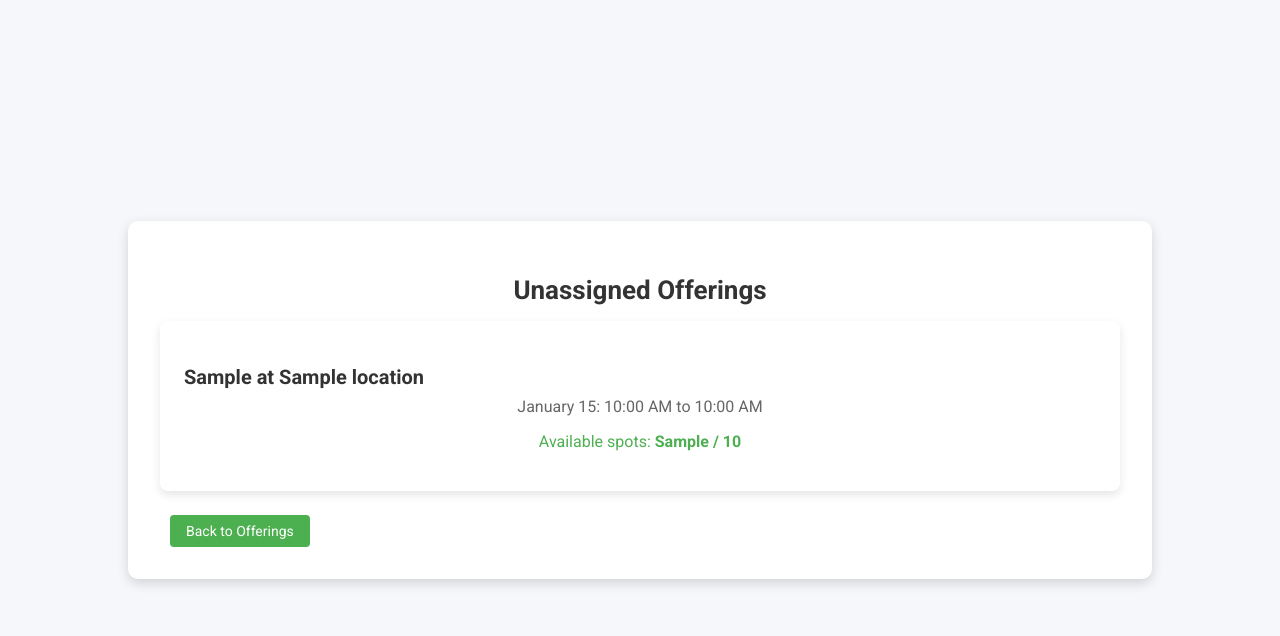
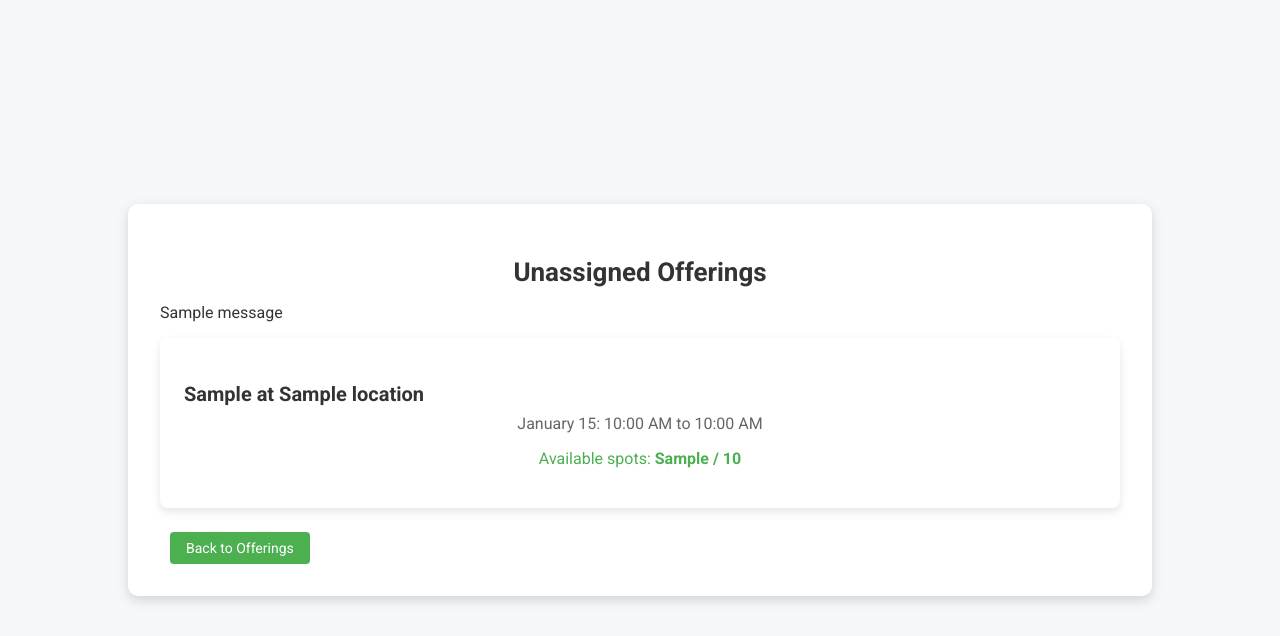
Before and after one commit to antoinemansour7/SOEN342, a Flask app: template templates/unassigned_offerings.html in a window 1280 px wide. Shown: the top 636 px of the page. Run offline with Flask 3, Linux system fonts and the light colour scheme; the template is opened without the code that fills it: most values are stand-ins (such as "Sample title", 1, 10 or a date in 2020); one stand-in notice (Sample message) is shown.

Commit message:
Fixes #21

```diff
--- a/templates/unassigned_offerings.html
+++ b/templates/unassigned_offerings.html
@@ -7,6 +7,18 @@
 <body>
     <div class="container">
         <h2>Unassigned Offerings</h2>
+
+       <!-- Flash Messages Section for All Messages -->
+{% with messages = get_flashed_messages(with_categories=true) %}
+{% if messages %}
+    <div class="flash-messages">
+        {% for category, message in messages %}
+            <div class="flash-message {{ category }}">{{ message }}</div>
+        {% endfor %}
+    </div>
+{% endif %}
+{% endwith %}
+
         <ul>
             {% for offering in offerings %}
                 <li class="offering-card">
@@ -32,6 +44,7 @@
                 </li>
             {% endfor %}
         </ul>
+
         <a href="{{ url_for('index') }}" class="form-button">Back to Offerings</a>
     </div>
 </body>
```
